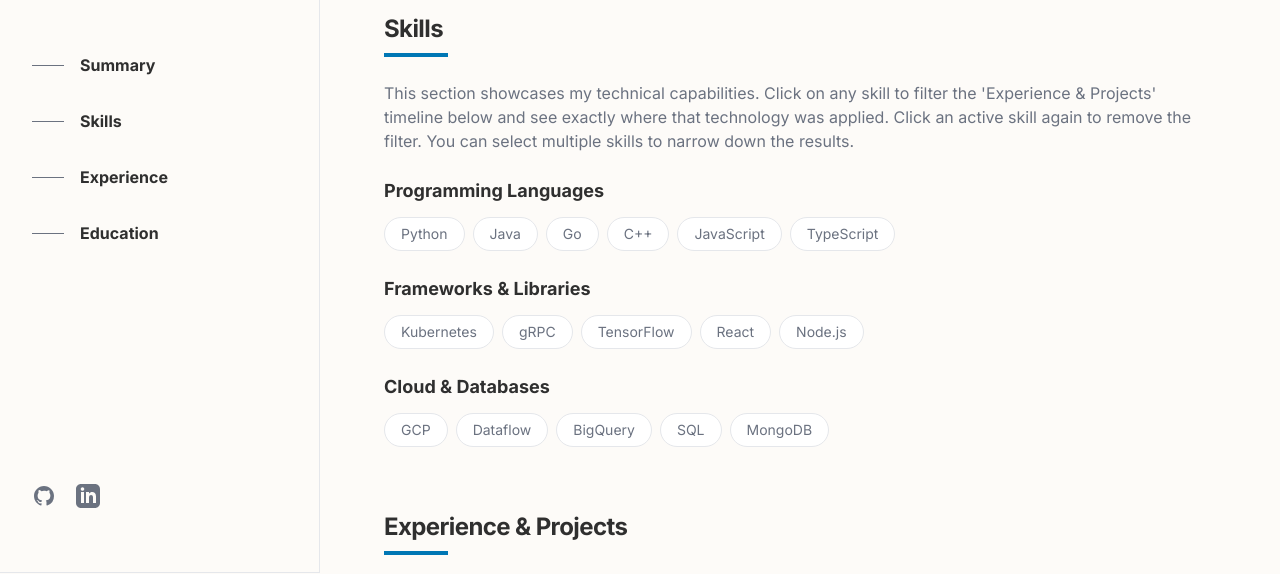
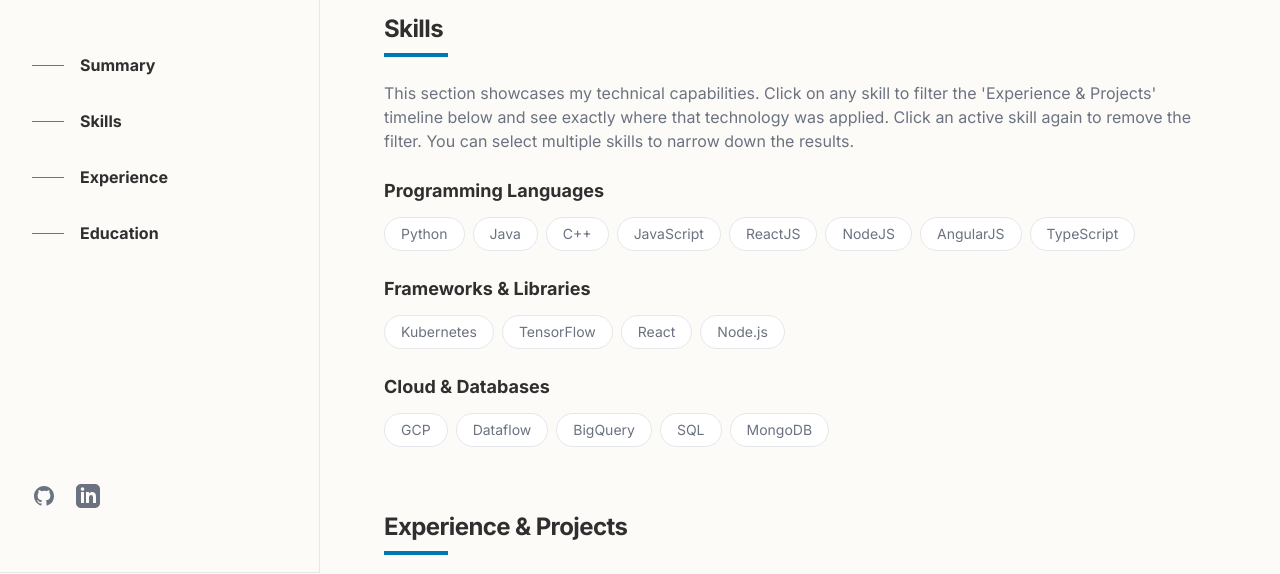
Before and after one commit to MayankTomar21/Resume-Portfolio-SPA, a plain HTML site: page index.html in a window 1280 px wide. Shown: the part 227-801 px from the top of the page. Drawn offline with nearby package versions, Linux system fonts and the light colour scheme.

Commit message:
Update index.html

```diff
--- a/index.html
+++ b/index.html
@@ -148,9 +148,11 @@
                         <div class="flex flex-wrap gap-2">
                            <span class="skill-tag cursor-pointer bg-white border main-border rounded-full px-4 py-1.5 text-sm muted-text hover:accent-bg hover:text-white transition-colors" data-skill="Python">Python</span>
                            <span class="skill-tag cursor-pointer bg-white border main-border rounded-full px-4 py-1.5 text-sm muted-text hover:accent-bg hover:text-white transition-colors" data-skill="Java">Java</span>
-                           <span class="skill-tag cursor-pointer bg-white border main-border rounded-full px-4 py-1.5 text-sm muted-text hover:accent-bg hover:text-white transition-colors" data-skill="Go">Go</span>
                            <span class="skill-tag cursor-pointer bg-white border main-border rounded-full px-4 py-1.5 text-sm muted-text hover:accent-bg hover:text-white transition-colors" data-skill="C++">C++</span>
                            <span class="skill-tag cursor-pointer bg-white border main-border rounded-full px-4 py-1.5 text-sm muted-text hover:accent-bg hover:text-white transition-colors" data-skill="JavaScript">JavaScript</span>
+                           <span class="skill-tag cursor-pointer bg-white border main-border rounded-full px-4 py-1.5 text-sm muted-text hover:accent-bg hover:text-white transition-colors" data-skill="JavaScript">ReactJS</span>
+                           <span class="skill-tag cursor-pointer bg-white border main-border rounded-full px-4 py-1.5 text-sm muted-text hover:accent-bg hover:text-white transition-colors" data-skill="JavaScript">NodeJS</span>
+                           <span class="skill-tag cursor-pointer bg-white border main-border rounded-full px-4 py-1.5 text-sm muted-text hover:accent-bg hover:text-white transition-colors" data-skill="JavaScript">AngularJS</span>
                            <span class="skill-tag cursor-pointer bg-white border main-border rounded-full px-4 py-1.5 text-sm muted-text hover:accent-bg hover:text-white transition-colors" data-skill="TypeScript">TypeScript</span>
                         </div>
                     </div>
@@ -158,7 +160,6 @@
                         <h3 class="font-semibold text-lg mb-3">Frameworks & Libraries</h3>
                         <div class="flex flex-wrap gap-2">
                            <span class="skill-tag cursor-pointer bg-white border main-border rounded-full px-4 py-1.5 text-sm muted-text hover:accent-bg hover:text-white transition-colors" data-skill="Kubernetes">Kubernetes</span>
-                           <span class="skill-tag cursor-pointer bg-white border main-border rounded-full px-4 py-1.5 text-sm muted-text hover:accent-bg hover:text-white transition-colors" data-skill="gRPC">gRPC</span>
                            <span class="skill-tag cursor-pointer bg-white border main-border rounded-full px-4 py-1.5 text-sm muted-text hover:accent-bg hover:text-white transition-colors" data-skill="TensorFlow">TensorFlow</span>
                            <span class="skill-tag cursor-pointer bg-white border main-border rounded-full px-4 py-1.5 text-sm muted-text hover:accent-bg hover:text-white transition-colors" data-skill="React">React</span>
                            <span class="skill-tag cursor-pointer bg-white border main-border rounded-full px-4 py-1.5 text-sm muted-text hover:accent-bg hover:text-white transition-colors" data-skill="Node.js">Node.js</span>
```
